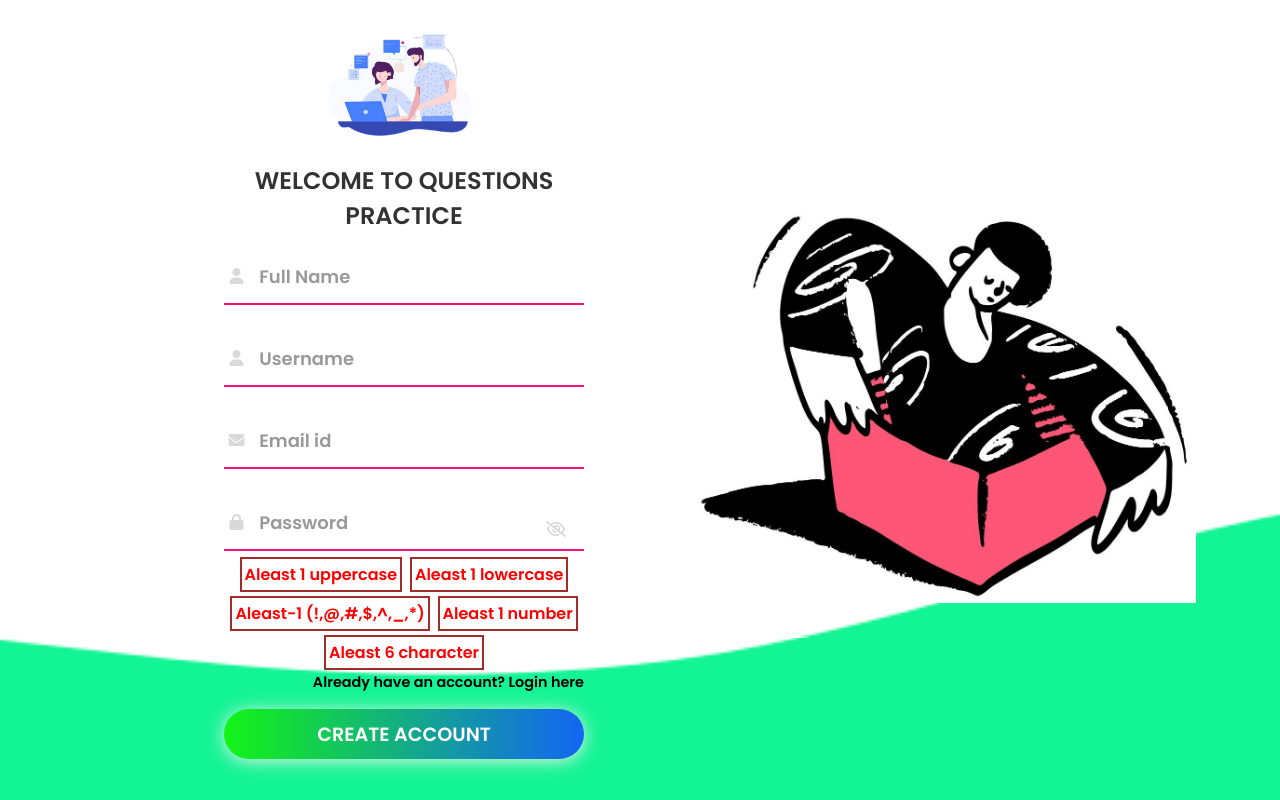
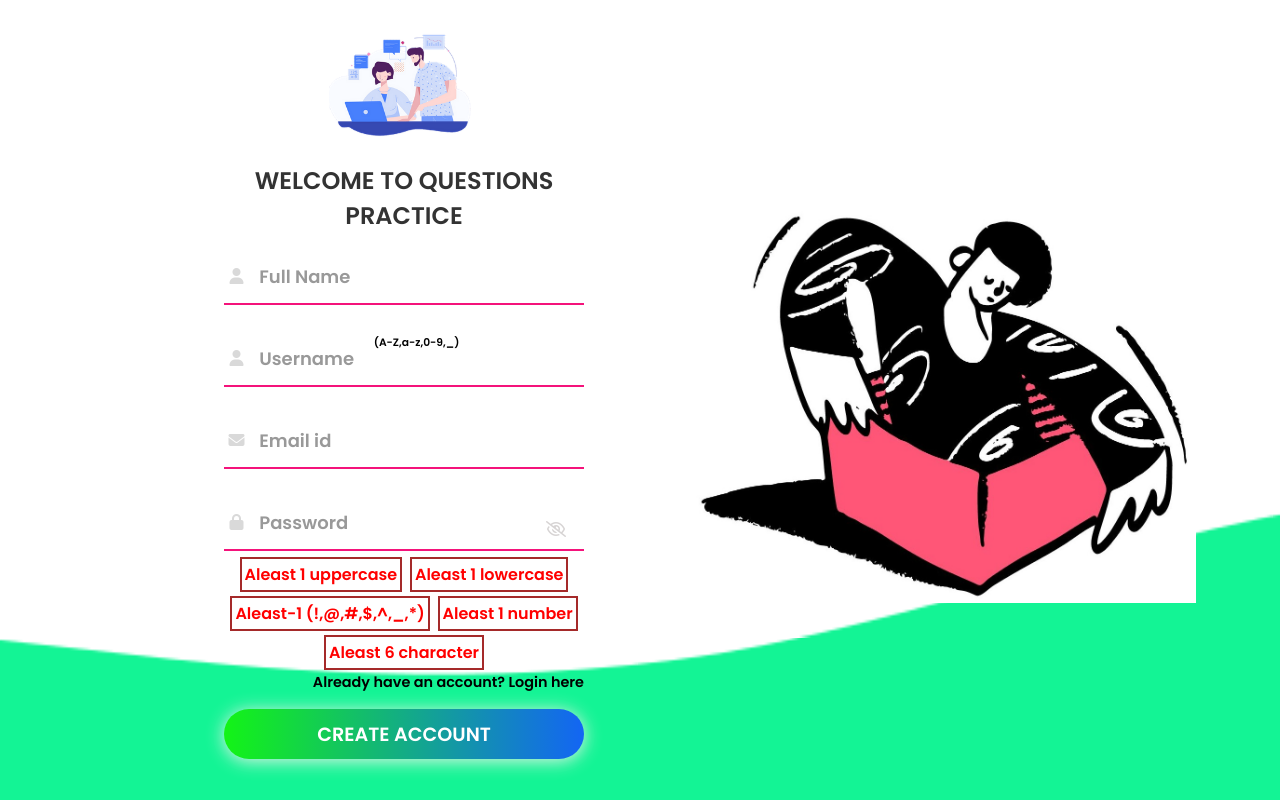
Before and after one commit to Bipul-Dubey/Questions-Practice, a Django app: page /signup/ in a window 1280 px wide. Run offline with Django 4.2, Linux system fonts and the light colour scheme.

Commit message:
username validation

```diff
--- a/Application/templates/signup.html
+++ b/Application/templates/signup.html
@@ -31,8 +31,8 @@
                         <i class="fas fa-user"></i>
                     </div>
                     <div>
-                        <h5>Username</h5>
-                        <input type="text" class="input" name="username" Plcaeholder="A-Z,a-z,0-9,_" required>
+                        <h5>Username <h6>(A-Z,a-z,0-9,_)<h6></h5>
+                        <input type="text" class="input" name="username" required>
                     </div>
                 </div>
                 <div class="input-div one">
--- a/Application/views.py
+++ b/Application/views.py
@@ -30,8 +30,8 @@ def signup(request):
         e_mail=request.POST['email']
         username=request.POST['username']
         password=request.POST['password']
-        if not bool(re.match("^[A-Za-z0-9_]*$", username) and len(username)<6):
-            messages.warning(request,'Username Contains A-Z,a-z,0-9,_')
+        if (not bool(re.match("^[A-Za-z0-9_]*$", username)) and len(username)<6):
+            messages.warning(request,'Username Contains A-Z,a-z,0-9,_ and aleast 6 characters')
             return render(request,'signup.html')
         if NewUser.objects.filter(username=username):
             messages.warning(request,"Username Already exists!!")
```
